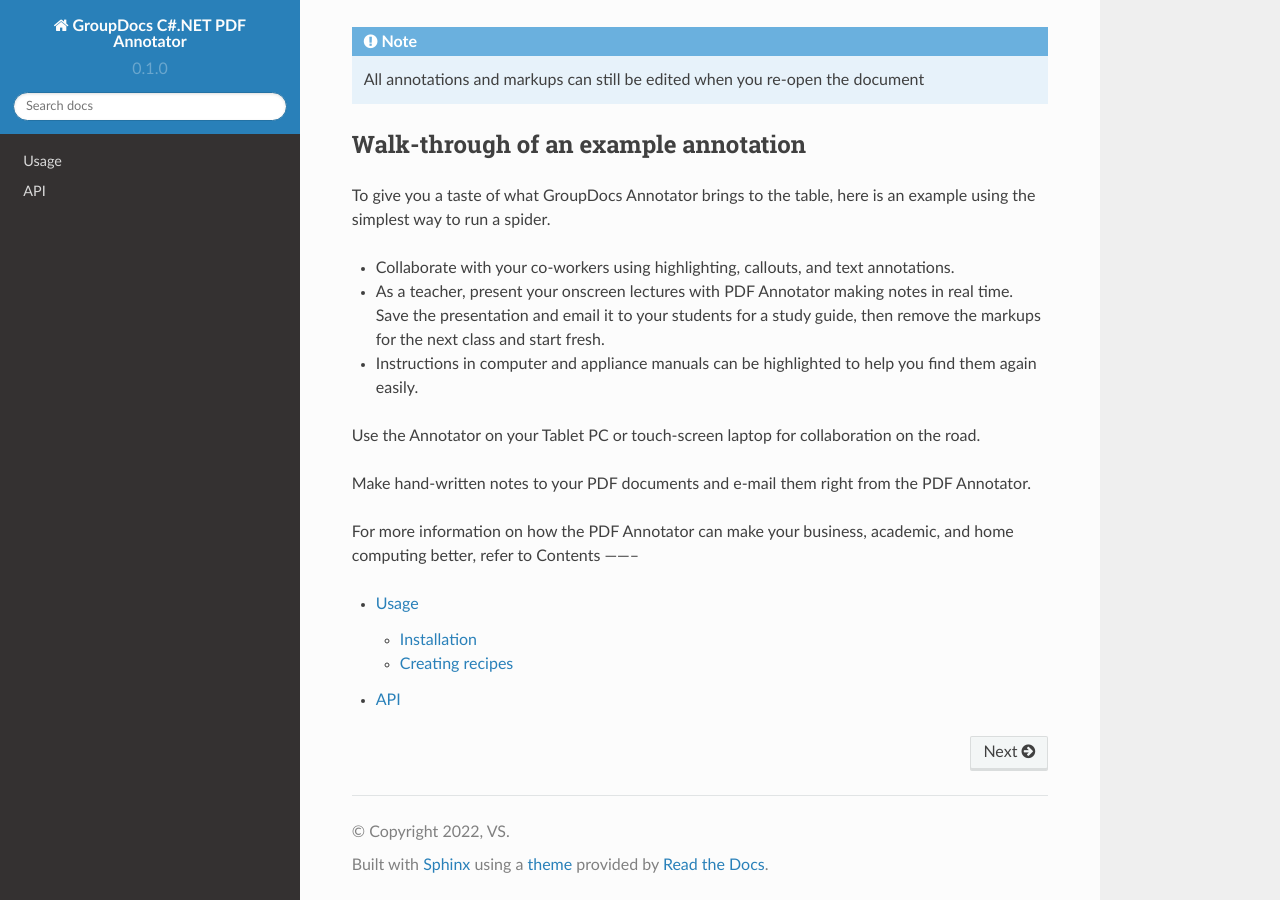
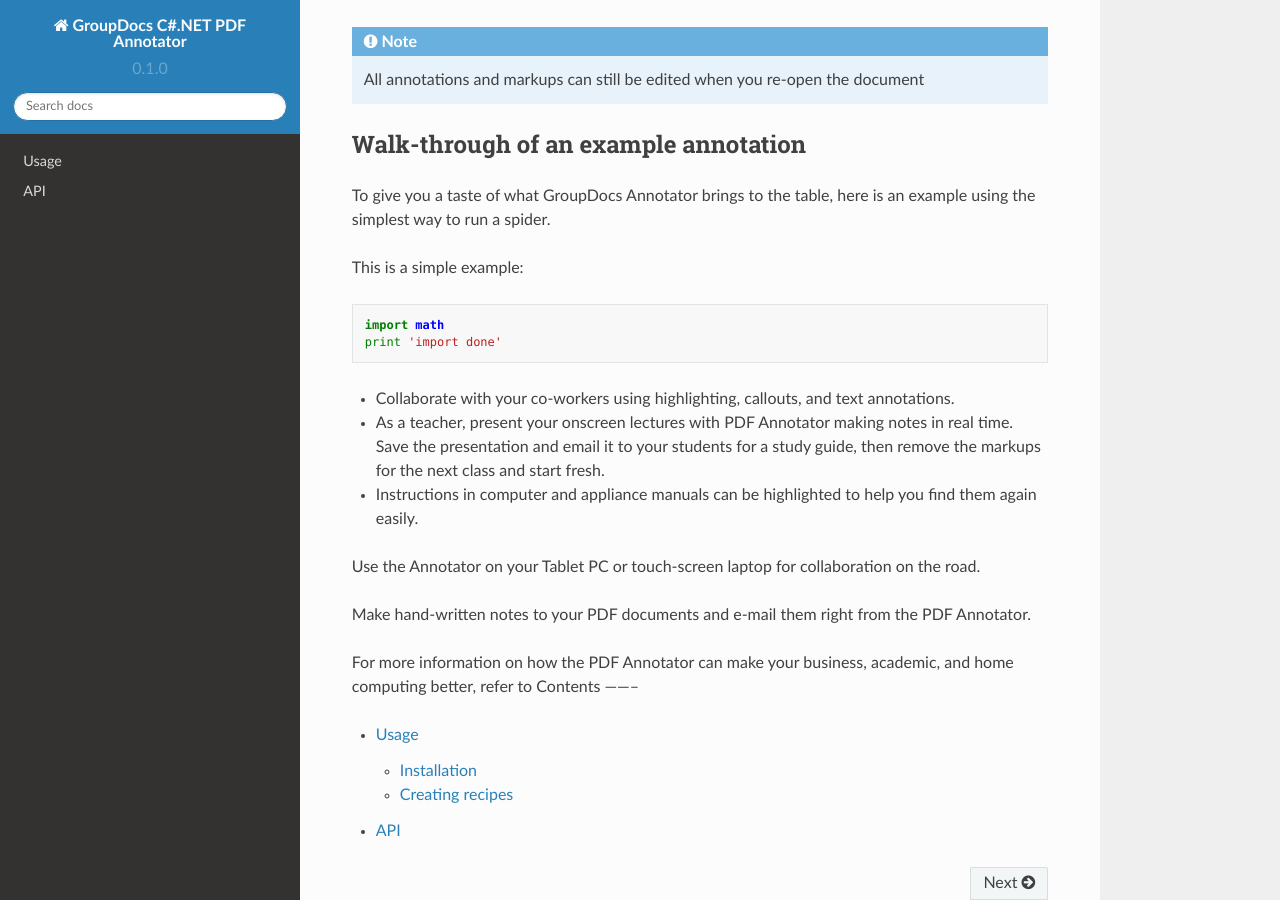
Before and after one commit to vadimsteckler1/asposetest, a Sphinx documentation site: the page built from docs/source/index.rst, in a window 1280 px wide and 900 px high, scrolled down 386 px. Built offline with Sphinx 7.4.7 and the Read the Docs theme 2.0.0, drawn with Linux system fonts in a browser that asks for light colours.

Commit message:
Update index.rst

```diff
--- a/docs/source/index.rst
+++ b/docs/source/index.rst
@@ -14,9 +14,10 @@
 
 To give you a taste of what GroupDocs Annotator brings to the table, here is an example using the simplest way to run a spider.
 
-.. code-block:: html
-   :linenos:
-   <h1>code block example</h1>
+This is a simple example::
+
+    import math
+    print 'import done'
 
 * Collaborate with your co-workers using highlighting, callouts, and text annotations.
 * As a teacher, present your onscreen lectures with PDF Annotator making notes in real time. Save the presentation and email it to your students for a study guide, then remove the markups for the next class and start fresh.
```
